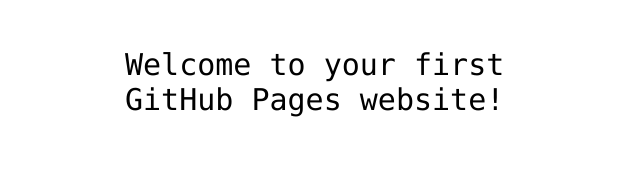
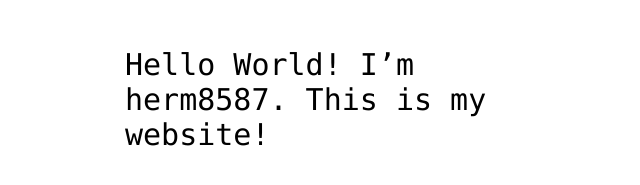
Before and after one commit to herm8587/hello-world, a plain HTML site: page index.html in a window 1280 px wide. Shown: the part 341-526 px from the top of the page, without its empty margins (315-955 px from the left). Drawn offline with Linux system fonts and the light colour scheme.

Commit message:
Add my username.

```diff
--- a/index.html
+++ b/index.html
@@ -12,7 +12,7 @@
 <img src="https://octodex.github.com/images/daftpunktocat-thomas.gif" id="octocat" alt="octocat-gif" />
 
 <!-- Change this code here by copy and pasting your template on line 15 -->
-<p>Welcome to your first GitHub Pages website!</p>
+<p>Hello World! I’m herm8587. This is my website!</p>
 
 </body>
 </html>
```
